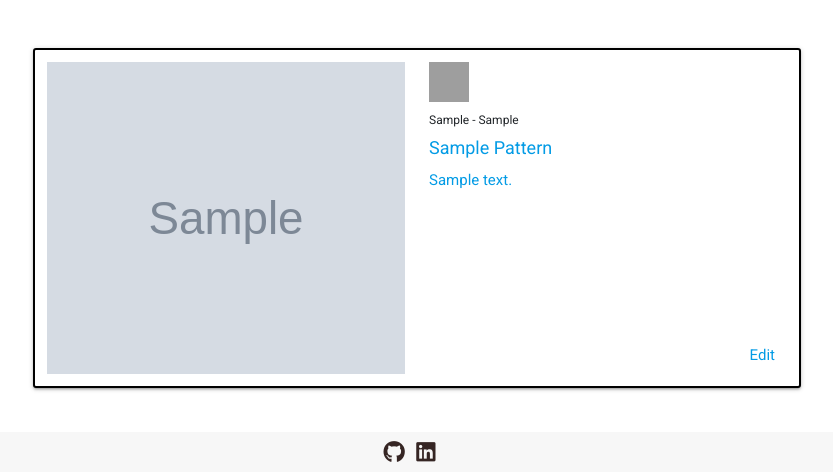
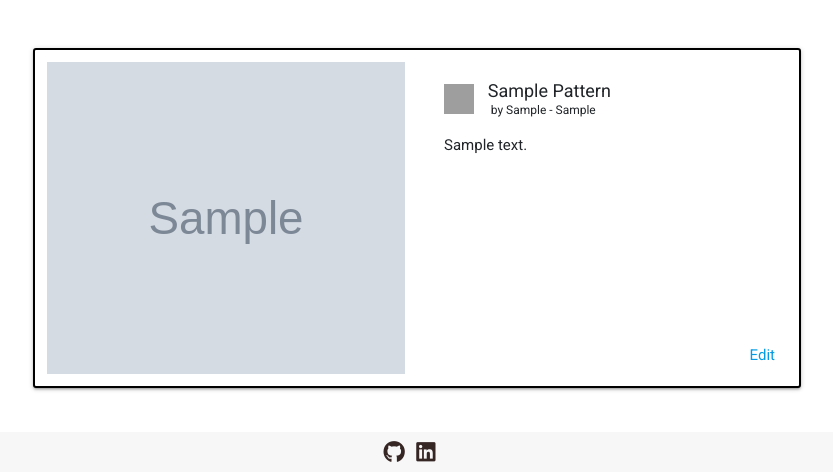
Before and after one commit to elisamunoz/docu-llamas, a Flask app: page / in a window 1280 px wide. Shown: the part 1124-1596 px from the top of the page, without its empty margins (223-1056 px from the left). Run offline with Flask 2, Linux system fonts and the light colour scheme; grey boxes marked "Sample" are stand-in pictures; a database or web service that is not in the repository returns one stand-in record (values such as "Sample title"); some libraries are stand-ins or nearby versions; grey boxes are pictures that could not be loaded.

Commit message:
fixed position of card title section with the icon

```diff
--- a/static/css/style.css
+++ b/static/css/style.css
@@ -168,22 +168,36 @@ background-position: center center;
 
 .card__body {
 margin: 12px 12px 24px;
+padding: 15px;
 }
 
 .card__body__header h6 {
   font-size: 0.8em;
-  text-transform: capitalize;
 }
 
 .card__body__header__category-icon {
   background-image: url("../images/needles.png");
   background-repeat: no-repeat;
   background-size: cover;
-  height: 40px;
-  width: 40px;
+  height: 30px;
+  width: 30px;
+  display: inline-block;
 }
 
-.card__body__title{
+.card__body__header__text {
+  display: inline-block;
+  padding-left: 10px;
+}
+
+.card__body__header__text h4, .card__body__header__text h6 {
+  margin: 0;
+}
+
+.card__body__header__text h6 {
+  padding-left: 3px;
+}
+
+.card__body__header__title{
 line-height: 1.5;
 margin: 0 0 10px;
 font-size: 1.2em;
@@ -198,6 +212,7 @@ line-height: 1.2;
 font-size: 1em;
 max-height: 96px;
 overflow: hidden;
+padding-top: 15px;
 }
 
 .card__link{
--- a/templates/home.html
+++ b/templates/home.html
@@ -36,20 +36,21 @@
         {% for pattern in patterns %}
         <div class="wrapper">
           <article class="card">
-            <a href="{{pattern.pattern_url}}" target="_blank"><div class="card__img" style="background-image: url({{pattern.pattern_img}})"></div></a>
+            <a href="{{pattern.pattern_url}}" target="_blank"><div class="card__img" style="background-image: url({{pattern.pattern_img}})"></div>
+            </a>
                 <div class="card__body">
                     <div class="card__body__header">
                         <div class= "card__body__header__category-icon"></div>
-
-                    <h6>{{pattern.pattern_by}} - {{pattern.pattern_difficulty}}</h6>
-
-
+                        <div class="card__body__header__text">
+                            <h4 class="card__body__header__title">{{pattern.pattern_name}}</h4>
+                            <h6> by {{pattern.pattern_by}} - {{pattern.pattern_difficulty}}</h6>
                         </div>
-                <a href="{{pattern.pattern_url}}" target="_blank"><h4 class="card__body__title">{{pattern.pattern_name}}</h4>
+                    </div>
                     <div class="card__body__txt">
                         <p>{{pattern.pattern_summary}}</p>
-              </div></a>
                     </div>
+                </div>
+
             <a href="{{url_for('edit_pattern', pattern_id=pattern._id)}}" class="card__link">Edit</a>
           </article>
         </div>
```
Lines whose indentation alone changed are shown as unchanged.
